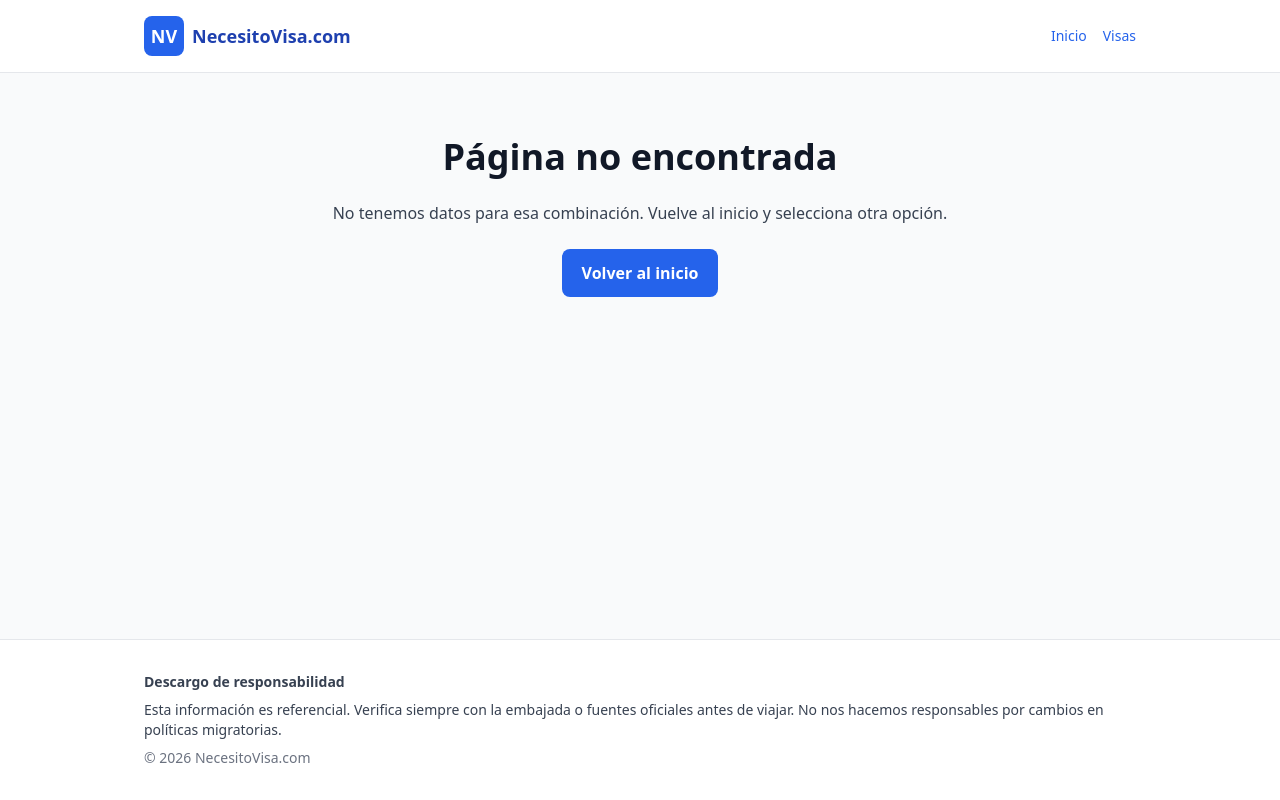
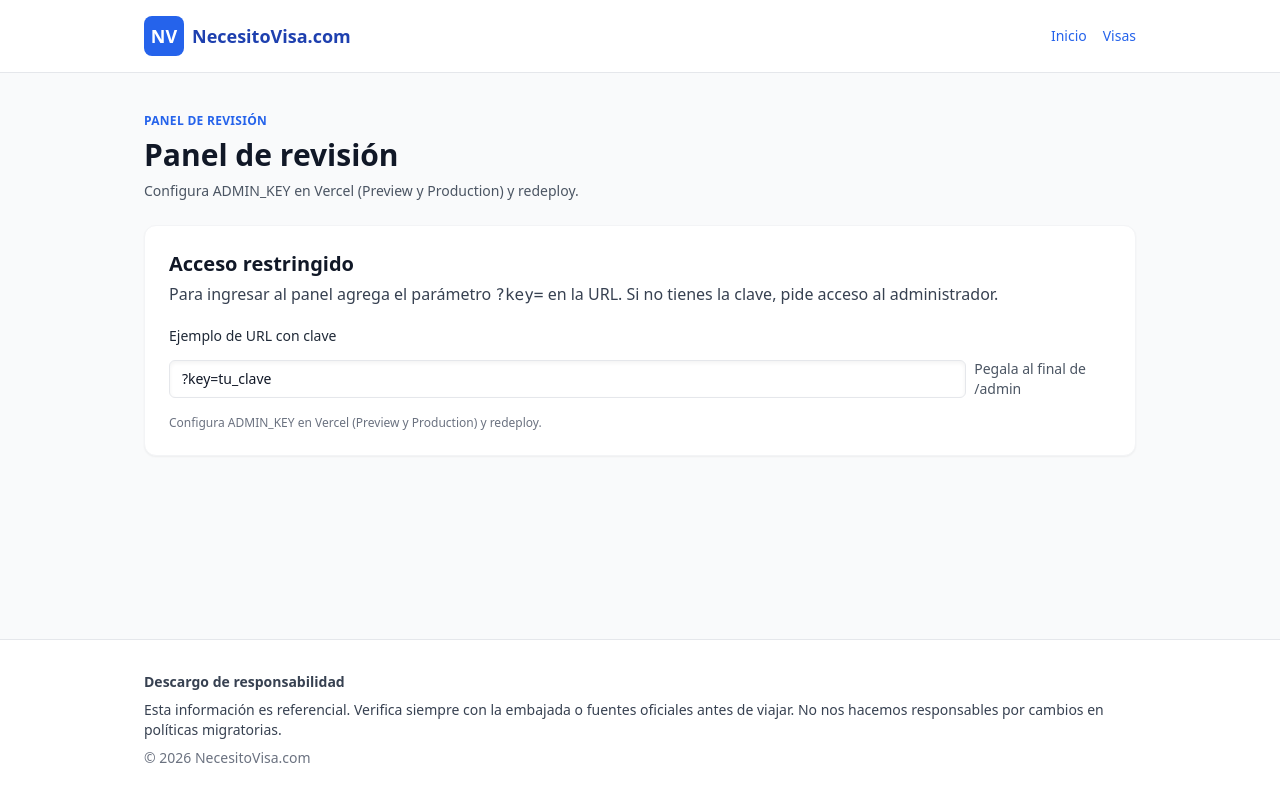
Before and after one commit to elpenultimo/necesitovisa, a Next.js app: page /admin in a window 1280 px wide. Before the commit this address had no page. Built offline with nearby package versions, Linux system fonts and the light colour scheme.

Commit message:
Create dynamic admin panel with key validation

```diff
--- /dev/null
+++ b/app/admin/page.tsx
@@ -0,0 +1,159 @@
+import { destinationCountries, originCountries } from "@/data/countries";
+import { requirements } from "@/data/requirements";
+
+export const metadata = {
+  title: "Panel de revisión | NecesitoVisa.com",
+  description: "Panel interno para revisar combinaciones de visa.",
+};
+
+export const dynamic = "force-dynamic";
+export const revalidate = 0;
+export const fetchCache = "force-no-store";
+
+type AdminPageProps = {
+  searchParams?: {
+    key?: string | string[];
+  };
+};
+
+const buildLookup = (items: { slug: string; name: string }[]) =>
+  items.reduce<Record<string, string>>((acc, item) => {
+    acc[item.slug] = item.name;
+    return acc;
+  }, {});
+
+const originNameBySlug = buildLookup(originCountries);
+const destinationNameBySlug = buildLookup(destinationCountries);
+
+const RestrictedCard = ({ suggestedKey }: { suggestedKey: string }) => (
+  <div className="card p-6 space-y-4">
+    <div className="space-y-1">
+      <h2 className="text-xl font-semibold text-gray-900">Acceso restringido</h2>
+      <p className="text-gray-700">
+        Para ingresar al panel agrega el parámetro <code>?key=</code> en la URL. Si no tienes la clave, pide acceso al administrador.
+      </p>
+    </div>
+    <div className="space-y-3">
+      <label className="text-sm font-medium text-gray-800" htmlFor="admin-key-input">
+        Ejemplo de URL con clave
+      </label>
+      <div className="flex flex-col gap-2 sm:flex-row sm:items-center">
+        <input
+          id="admin-key-input"
+          className="w-full rounded-md border border-gray-200 px-3 py-2 text-sm shadow-inner focus:border-brand-primary focus:outline-none"
+          defaultValue={`?key=${suggestedKey || "tu_clave"}`}
+          readOnly
+        />
+        <span className="text-sm text-gray-600">Pegala al final de /admin</span>
+      </div>
+    </div>
+    <p className="text-xs text-gray-500">
+      Configura ADMIN_KEY en Vercel (Preview y Production) y redeploy.
+    </p>
+  </div>
+);
+
+const StatCard = ({ label, value }: { label: string; value: string | number }) => (
+  <div className="card p-4 space-y-2 bg-white shadow-sm">
+    <p className="text-xs uppercase tracking-wide text-gray-500">{label}</p>
+    <p className="text-2xl font-semibold text-gray-900">{value}</p>
+  </div>
+);
+
+const RequirementRow = ({
+  originSlug,
+  destSlug,
+  visaRequired,
+  lastReviewed,
+}: {
+  originSlug: string;
+  destSlug: string;
+  visaRequired: boolean;
+  lastReviewed: string;
+}) => (
+  <tr className="border-b border-gray-100">
+    <td className="px-3 py-2 text-sm font-medium text-gray-900">{originNameBySlug[originSlug]}</td>
+    <td className="px-3 py-2 text-sm text-gray-800">{destinationNameBySlug[destSlug]}</td>
+    <td className="px-3 py-2 text-sm">
+      <span
+        className={`inline-flex items-center rounded-full px-2.5 py-1 text-xs font-semibold ${
+          visaRequired ? "bg-red-100 text-red-800" : "bg-green-100 text-green-800"
+        }`}
+      >
+        {visaRequired ? "Requiere visa" : "Sin visa"}
+      </span>
+    </td>
+    <td className="px-3 py-2 text-sm text-gray-700">{lastReviewed}</td>
+  </tr>
+);
+
+export default function AdminPage({ searchParams }: AdminPageProps) {
+  const rawParam = Array.isArray(searchParams?.key) ? searchParams?.key[0] : searchParams?.key ?? "";
+  const providedKey = rawParam.trim();
+  const envKey = (process.env.ADMIN_KEY ?? "").trim();
+  const hasAccess = envKey !== "" && providedKey === envKey;
+
+  const requiresVisaCount = requirements.filter((item) => item.visaRequired).length;
+
+  if (!hasAccess) {
+    return (
+      <div className="container-box py-10 space-y-6">
+        <div className="space-y-2">
+          <p className="text-xs font-semibold uppercase tracking-wide text-brand-primary">Panel de revisión</p>
+          <h1 className="text-3xl font-bold text-gray-900">Panel de revisión</h1>
+          <p className="text-sm text-gray-600">Configura ADMIN_KEY en Vercel (Preview y Production) y redeploy.</p>
+        </div>
+        <RestrictedCard suggestedKey={envKey} />
+      </div>
+    );
+  }
+
+  return (
+    <div className="container-box py-10 space-y-8">
+      <div className="space-y-2">
+        <p className="text-xs font-semibold uppercase tracking-wide text-brand-primary">Panel de revisión</p>
+        <h1 className="text-3xl font-bold text-gray-900">Dashboard de requisitos</h1>
+        <p className="text-sm text-gray-600">
+          Revisa combinaciones de origen/destino y su estado de visado. Configura ADMIN_KEY en Vercel (Preview y Production) y redeploy.
+        </p>
+      </div>
+
+      <div className="grid gap-4 sm:grid-cols-2 lg:grid-cols-4">
+        <StatCard label="Países de origen" value={originCountries.length} />
+        <StatCard label="Destinos" value={destinationCountries.length} />
+        <StatCard label="Combinaciones" value={requirements.length} />
+        <StatCard label="Requieren visa" value={`${requiresVisaCount} / ${requirements.length}`} />
+      </div>
+
+      <div className="card p-6 space-y-4">
+        <div className="flex items-center justify-between">
+          <h2 className="text-xl font-semibold text-gray-900">Listado de combinaciones</h2>
+          <p className="text-sm text-gray-600">Última revisión por fila.</p>
+        </div>
+        <div className="overflow-x-auto">
+          <table className="min-w-full text-left">
+            <thead>
+              <tr className="text-xs uppercase tracking-wide text-gray-500 border-b border-gray-200">
+                <th className="px-3 py-2">Origen</th>
+                <th className="px-3 py-2">Destino</th>
+                <th className="px-3 py-2">Visa</th>
+                <th className="px-3 py-2">Última revisión</th>
+              </tr>
+            </thead>
+            <tbody>
+              {requirements.map((item) => (
+                <RequirementRow
+                  key={`${item.originSlug}-${item.destSlug}`}
+                  originSlug={item.originSlug}
+                  destSlug={item.destSlug}
+                  visaRequired={item.visaRequired}
+                  lastReviewed={item.lastReviewed}
+                />
+              ))}
+            </tbody>
+          </table>
+        </div>
+      </div>
+    </div>
+  );
+}
```
